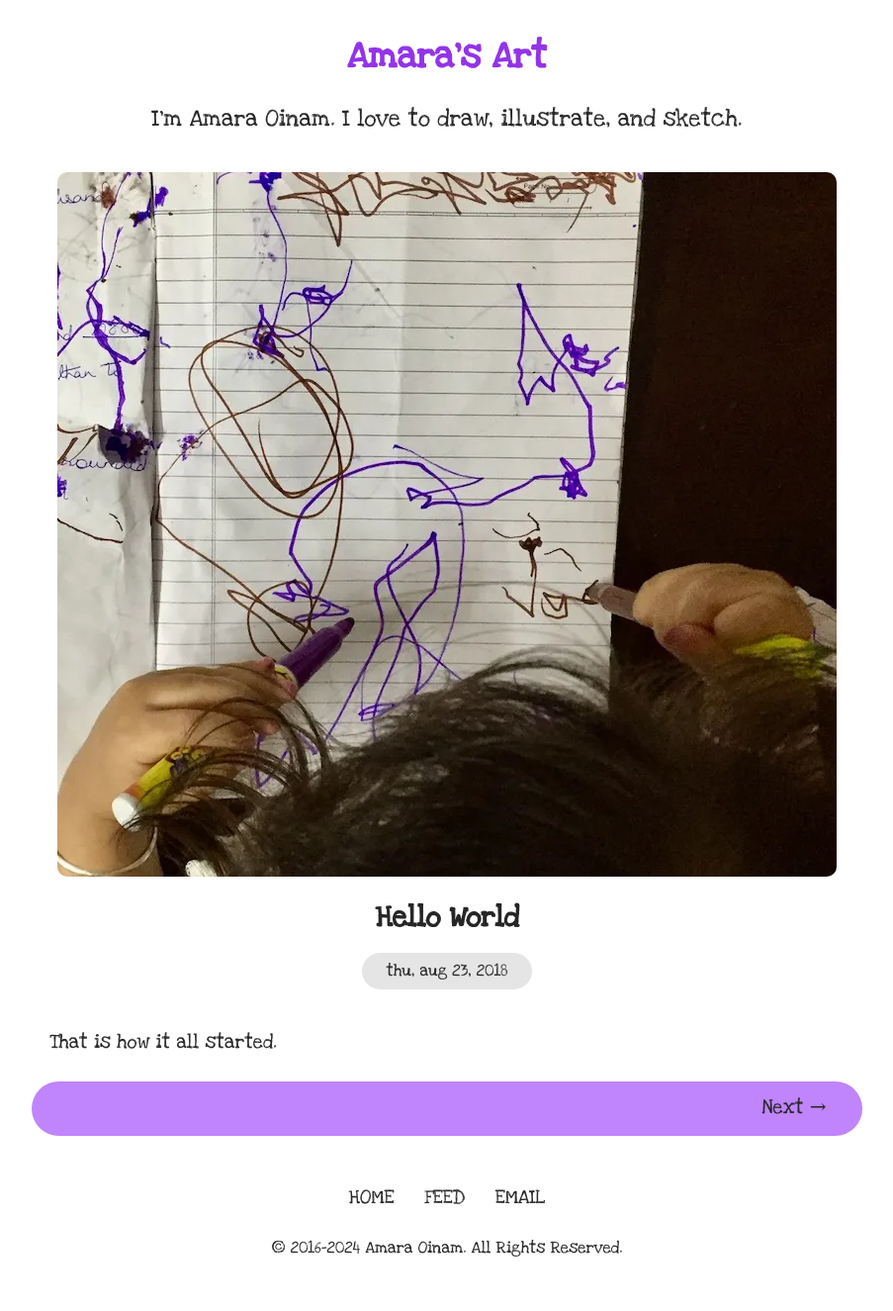
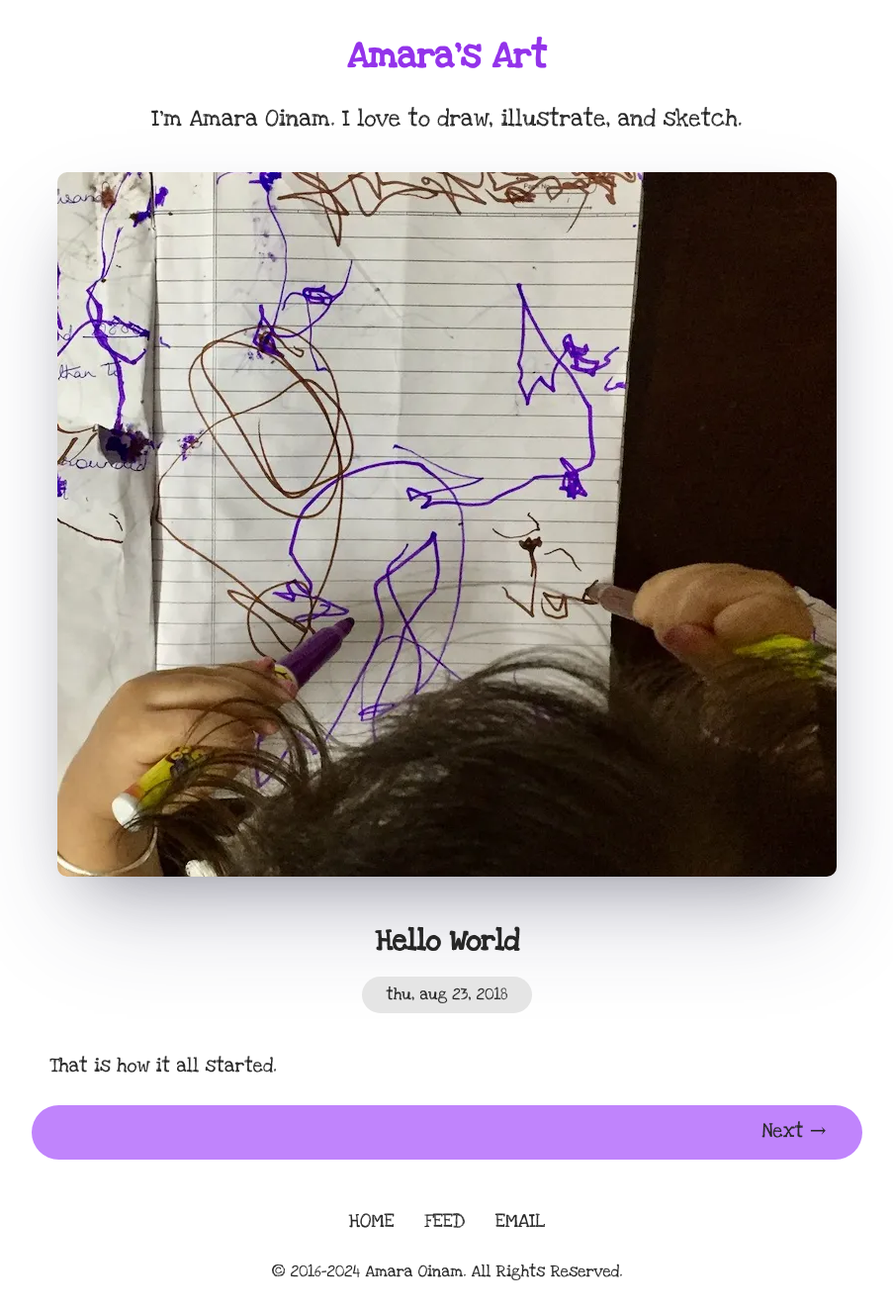
Before and after one commit to oinam/amara.oinam.art, a Jekyll site: the page built from _posts/2018/2018-08-23-hello-world.md, in a window 1280 px wide. Shown: the whole page at 99% size, without its empty margins (188-1091 px from the left). Built offline with Jekyll 4.4.1, drawn with Linux system fonts in a browser that asks for light colours; some web fonts are replaced; before the commit the page ends 1301 px from its top, so only the background shows below that.

Commit message:
Box Shadow in the Posts

```diff
--- a/_includes/css/post.css
+++ b/_includes/css/post.css
@@ -9,6 +9,12 @@
 .post__art img {
 	display: block;
 	margin: 0 auto;
+
+	box-shadow: rgba(255, 255, 255, 0.1) 0px 1px 1px 0px inset, rgba(50, 50, 93, 0.25) 0px 50px 100px -20px, rgba(0, 0, 0, 0.3) 0px 30px 60px -30px;
+}
+
+.post__art figcaption {
+	margin-top: var(--space-l);
 }
 
 .post__art time {
```
Also changed, not shown: _includes/css/layout.css (+7 -6 lines), Gemfile.lock.
